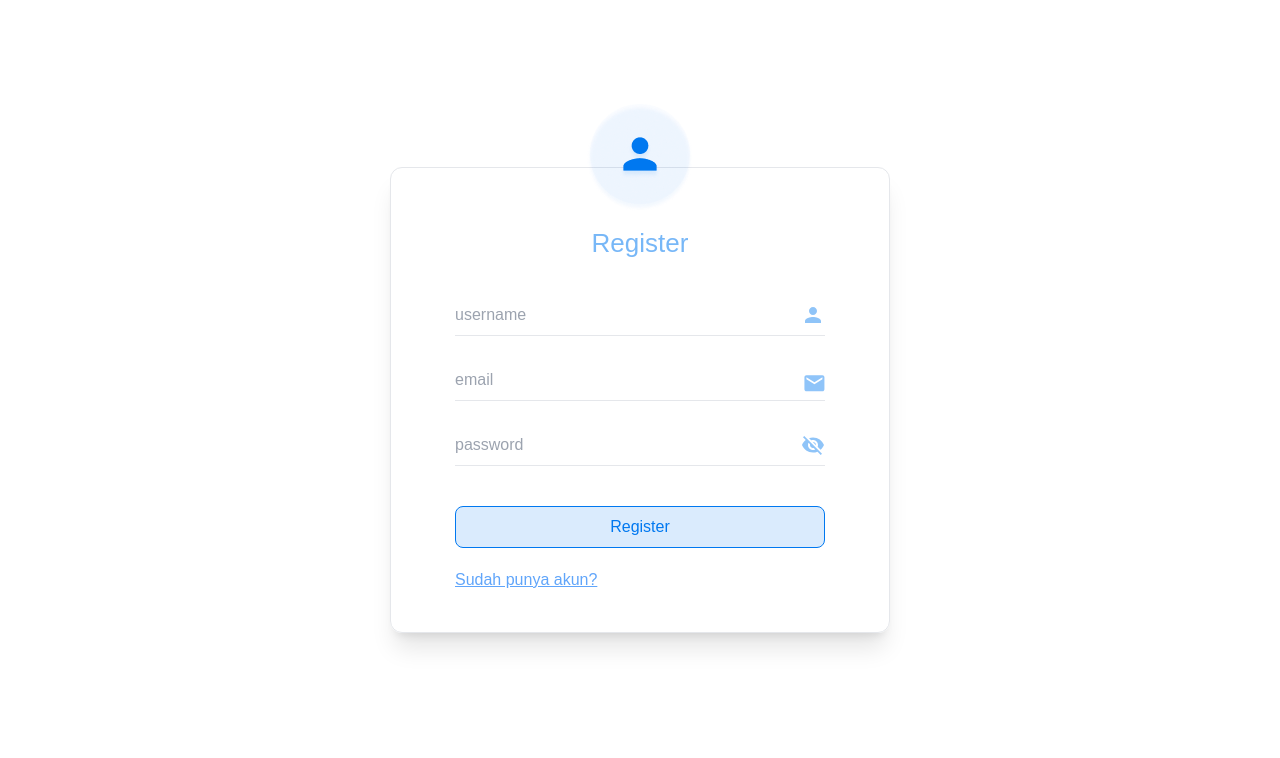
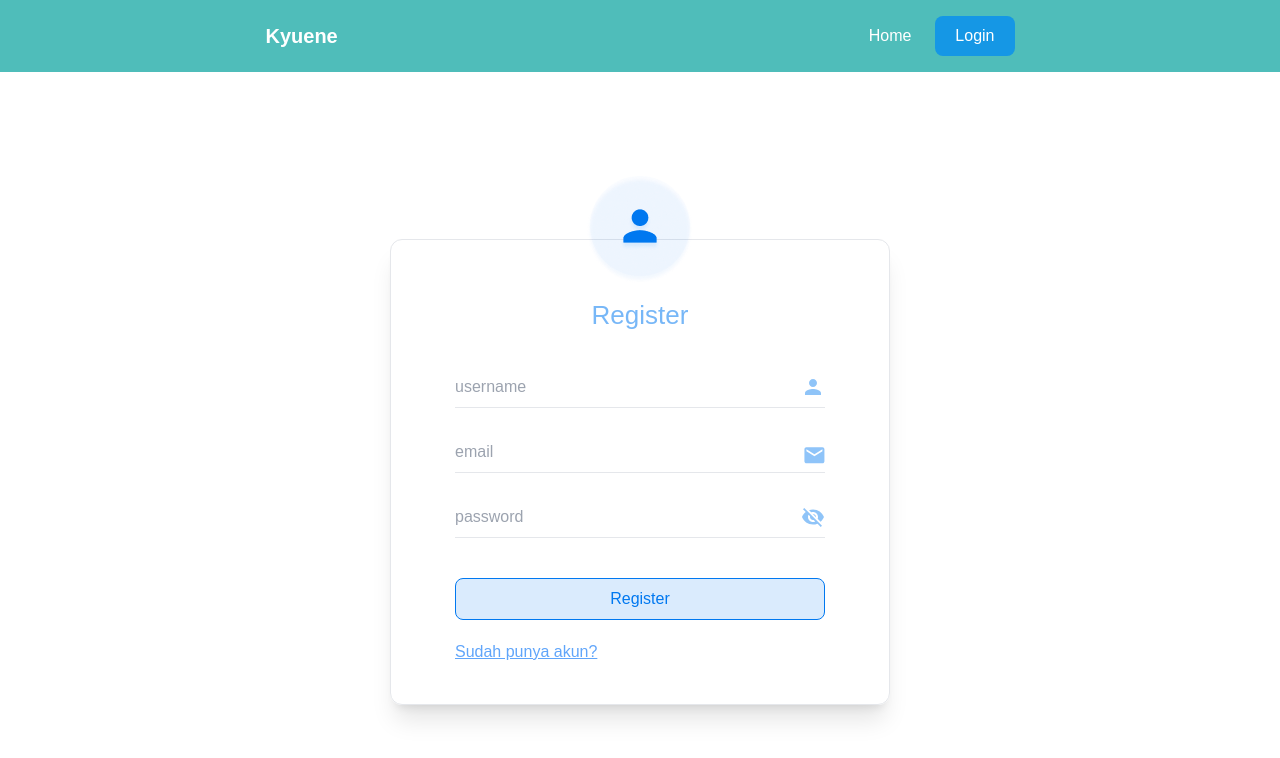
Before and after one commit to ariear/kyuene, a Next.js app: page /auth/register in a window 1280 px wide. Shown: the top 758 px of the page. Built offline with nearby package versions, Linux system fonts and the light colour scheme.

Commit message:
add Nav & Home Page

```diff
--- /dev/null
+++ b/components/Layout.js
@@ -0,0 +1,16 @@
+import Head from "next/head"
+import Nav from "./Nav"
+
+const Layout = ({children, title}) => {
+    return (
+        <div>
+            <Head>
+                <title>{title}</title>
+            </Head>
+            <Nav />
+            {children}
+        </div>
+    )
+}
+
+export default Layout
--- /dev/null
+++ b/components/Nav.js
@@ -0,0 +1,17 @@
+import Link from "next/link"
+
+const Nav = () => {
+    return (
+        <nav className="bg-[#4FBDBA] font-publicsans">
+            <nav className="container flex items-center text-white justify-around mx-auto py-4">
+            <p className="font-semibold text-xl">Kyuene</p>
+            <ul className="flex items-center">
+                <li className="mr-6"><Link href="/"><a>Home</a></Link></li>
+                <li className="py-2 px-5 rounded-lg bg-[#1597E5]"><Link href="/auth/login"><a>Login</a></Link></li>
+            </ul>
+            </nav>
+        </nav>
+    )
+}
+
+export default Nav
--- a/package.json
+++ b/package.json
@@ -9,6 +9,7 @@
     "lint": "next lint"
   },
   "dependencies": {
+    "axios": "^0.27.2",
     "bcryptjs": "^2.4.3",
     "jsonwebtoken": "^8.5.1",
     "mongoose": "^6.4.4",
--- /dev/null
+++ b/pages/api/listuser.js
@@ -0,0 +1,16 @@
+import connectMongo from "../../lib/connectMongo"
+import User from "../../models/user"
+
+const listUserHandle = async (req,res) => {
+    if(req.method !== 'GET') return res.status(405).end()
+
+    await connectMongo()
+    const listUser = await User.find({})
+
+    res.status(200).json({
+        message: 'Successfully',
+        data: listUser
+    })
+}
+
+export default listUserHandle
--- a/pages/auth/login.js
+++ b/pages/auth/login.js
@@ -1,7 +1,9 @@
 import Link from "next/link"
+import Layout from "../../components/Layout"
 
 const Login = () => {
     return (
+        <Layout title="Login">
         <div className="min-h-screen flex justify-center items-center">
             <div className="font-publicsans shadow-xl w-[500px] px-16 pt-14 pb-10 rounded-xl border relative">
                 <img src="/icon/Portal.png" className="absolute -top-16 left-0 right-0 mx-auto" alt="" />
@@ -18,6 +20,7 @@ const Login = () => {
                 <Link href="/auth/register" ><a className="underline text-blue-400">Belum punya akun ?</a></Link>
             </div>
         </div>
+        </Layout>
     )
 }
 
--- a/pages/auth/register.js
+++ b/pages/auth/register.js
@@ -1,7 +1,9 @@
 import Link from "next/link"
+import Layout from "../../components/Layout"
 
 const Register = () => {
     return (
+        <Layout title="Register">
         <div className="min-h-screen flex justify-center items-center">
             <div className="font-publicsans shadow-xl w-[500px] px-16 pt-14 pb-10 rounded-xl border relative">
                 <img src="/icon/Portal.png" className="absolute -top-16 left-0 right-0 mx-auto" alt="" />
@@ -22,6 +24,7 @@ const Register = () => {
                 <Link href="/auth/login" ><a className="underline text-blue-400">Sudah punya akun?</a></Link>
             </div>
         </div>
+        </Layout>
     )
 }
 
--- a/pages/index.js
+++ b/pages/index.js
@@ -1,8 +1,43 @@
+import axios from "axios";
+import { useEffect, useState } from "react"
+import Layout from "../components/Layout"
+
 const Home = () => {
+  const [loading, setLoading] = useState(false)
+  const [listUser , setListUser ] = useState([])
+
+  useEffect(() => {
+    getListUserHandle()
+  }, []);
+
+  const getListUserHandle = async () => {
+    setLoading(true)
+    try {
+      const getListUser = await axios.get('/api/listuser')
+      setListUser(getListUser.data.data)
+      setLoading(false)
+    } catch (error) {
+      setLoading(false)
+    }
+  }
+
   return (
-    <div>
-      <p className="text-blue-400">Penis</p>
-    </div>
+    <Layout title="Kyuene">
+      <div className="container mx-auto flex justify-center py-10">
+        {
+          loading ? <p>Loading ...</p>
+                  :
+          listUser.map((user , index) => (
+        <div key={index} className="flex items-center border w-[300px] rounded-lg py-2 px-3 shadow-lg mx-2 mb-2">
+          <img src="/icon/Portal.png" className="w-[55px] mr-4" alt="" />
+          <div>
+            <p>{user.username}</p>
+          </div>
+        </div>
+          ))
+        }
+      </div>
+    </Layout>
   )
 }
 
```
Also changed, not shown: 1 other file (tests, documents, lock files or other folders).
